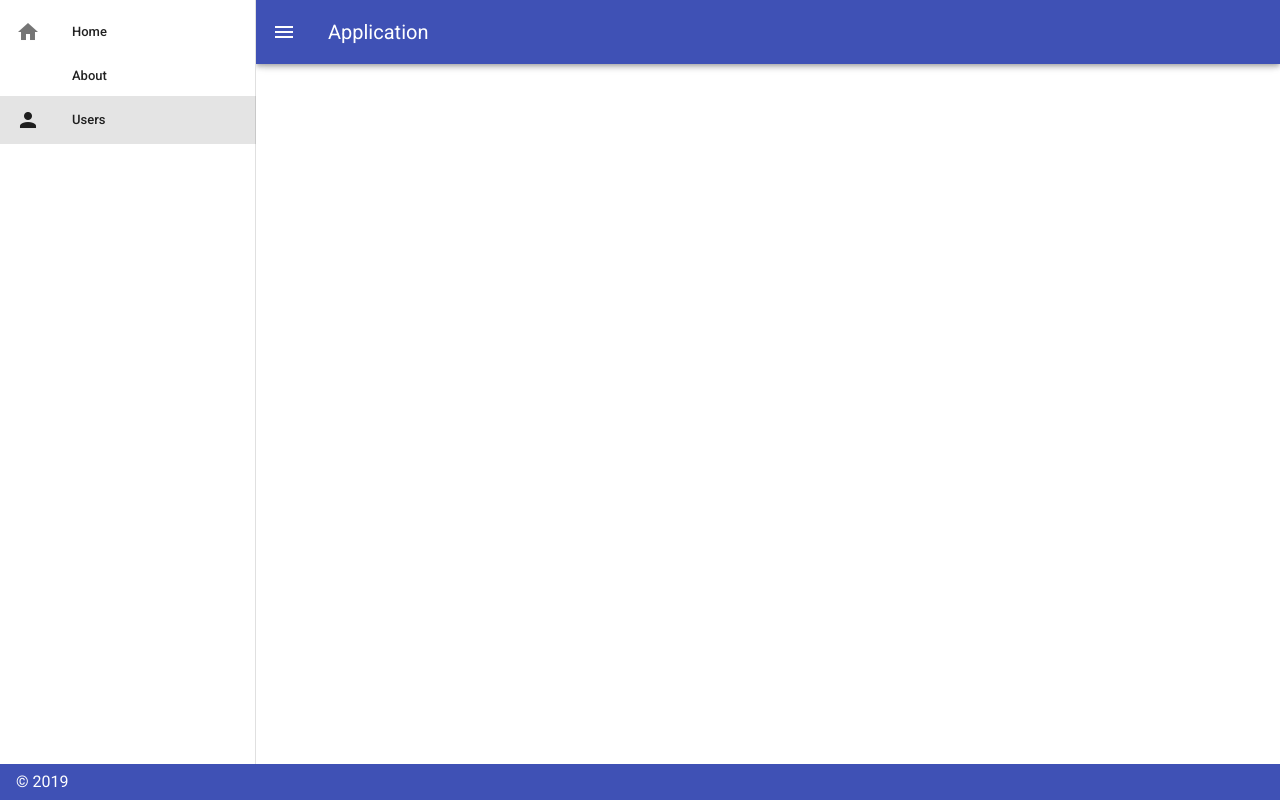
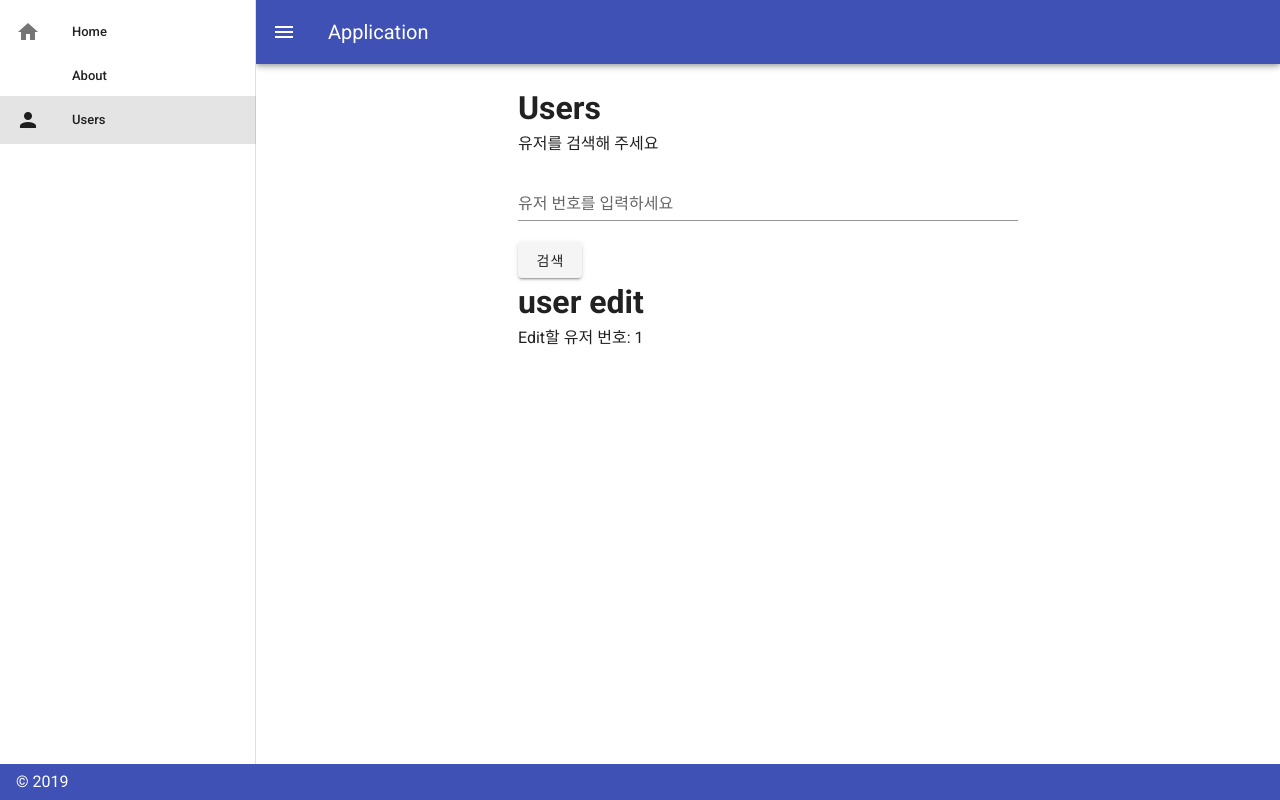
Before and after one commit to rudalson/vue-webblog, a Vue app: page /users/1/edit in a window 1280 px wide. Built offline with nearby package versions, Linux system fonts and the light colour scheme.

Commit message:
added router children usage #2 router children의 내에서 다른 childern으로 가는 것

```diff
--- a/src/router/index.js
+++ b/src/router/index.js
@@ -23,6 +23,11 @@
         path: ":id",
         name: "users-detail",
         component: () => import(/* webpackChunkName: "users-detail" */ '../views/UsersDetail'),
+      },
+      {
+        path: ":id/edit",
+        name: "users-edit",
+        component: () => import(/* webpackChunkName: "users-editl" */ '../views/UsersEdit'),
       }
     ]
   }
--- a/src/views/UsersDetail.vue
+++ b/src/views/UsersDetail.vue
@@ -1,5 +1,22 @@
 <template>
   <div>
     <h1>user detail</h1>
+    <p>유저 번호: {{ userId }}</p>
+    <v-btn rounded color="primary" @click="edit">수정</v-btn>
   </div>
 </template>
+
+<script>
+  export default {
+    computed: {
+      userId() {
+        return this.$route.params.id
+      }
+    },
+    methods: {
+      edit() {
+        this.$router.push({name: 'users-edit'})
+      }
+    }
+  }
+</script>
--- /dev/null
+++ b/src/views/UsersEdit.vue
@@ -0,0 +1,16 @@
+<template>
+  <div>
+    <h1>user edit</h1>
+    <p>Edit할 유저 번호: {{ userId }}</p>
+  </div>
+</template>
+
+<script>
+  export default {
+    computed: {
+      userId() {
+        return this.$route.params.id
+      }
+    },
+  }
+</script>
```
